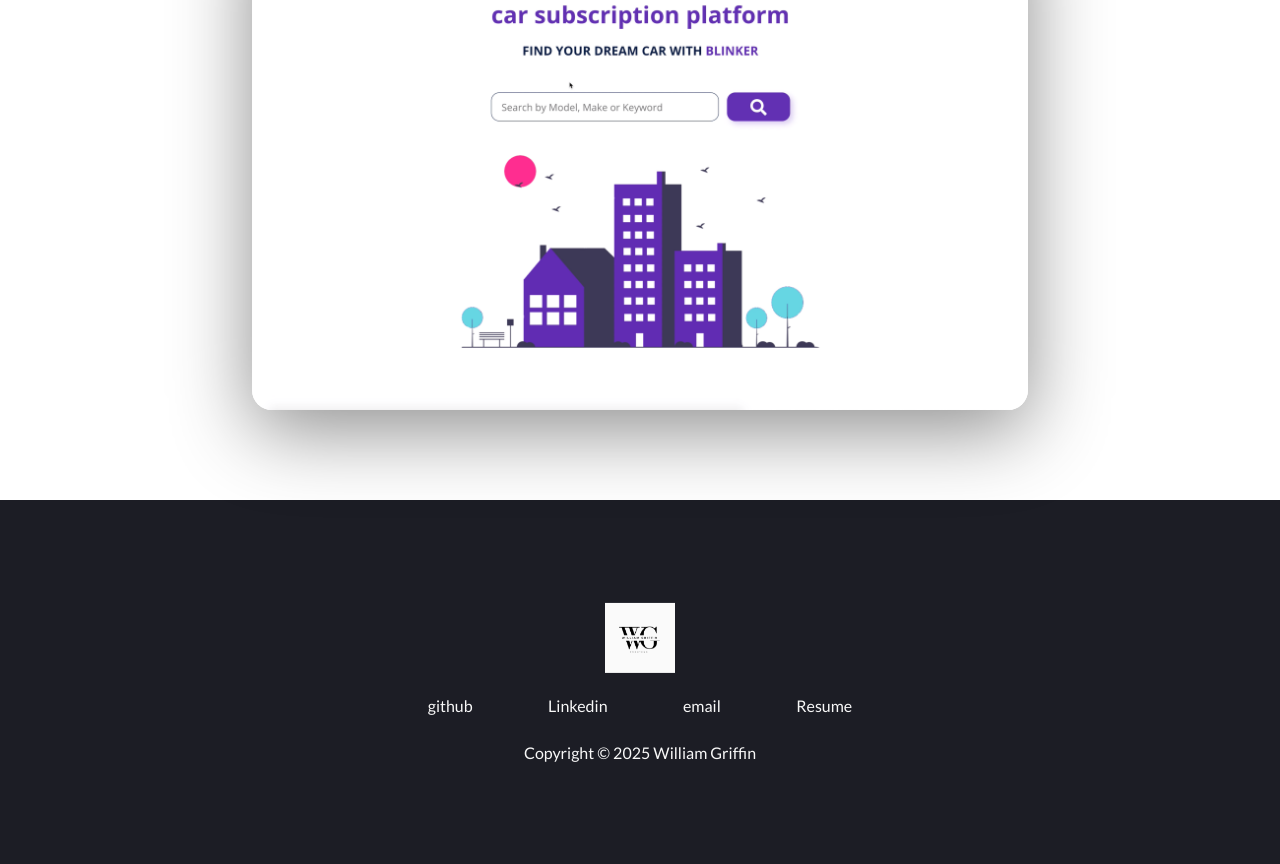
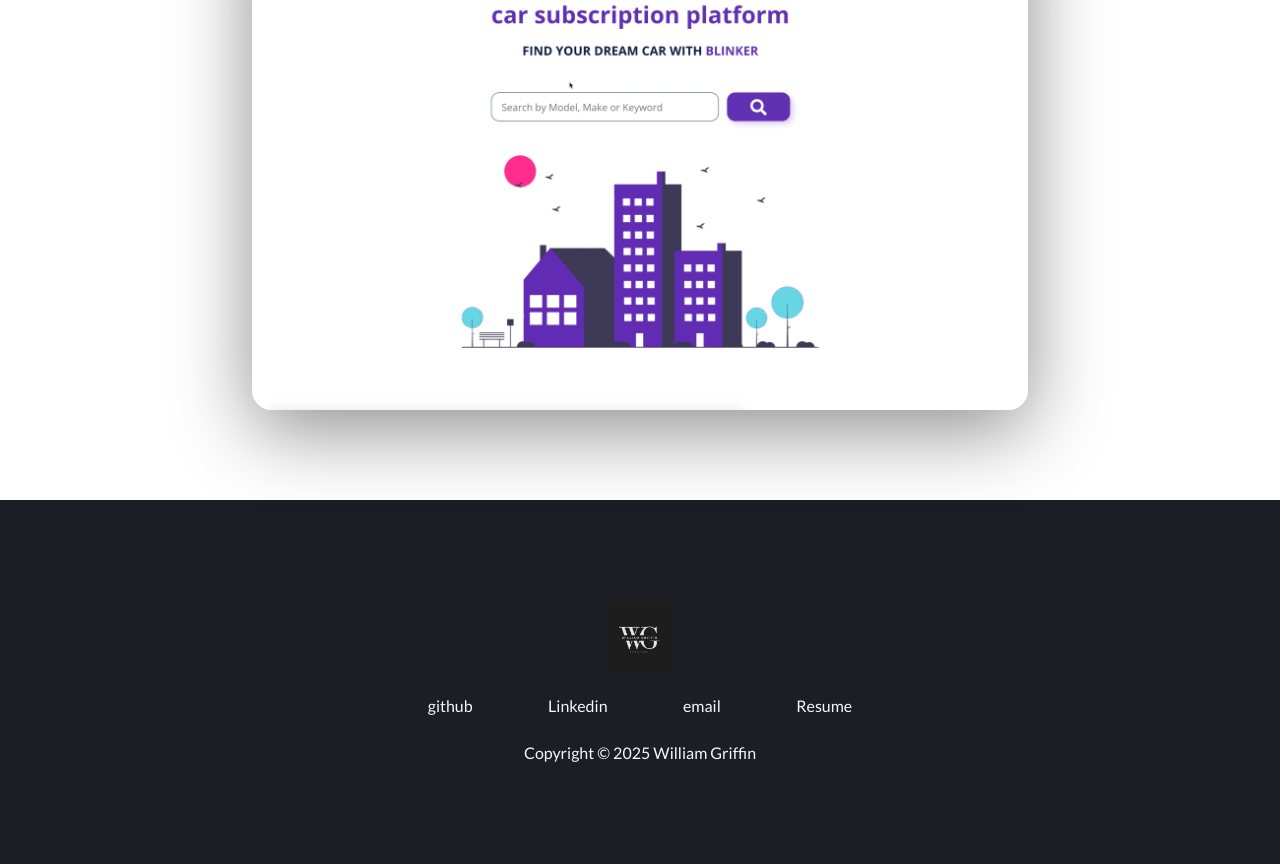
Before and after one commit to WJGriffin9262/E-Portfolio, a plain HTML site: page index.html in a window 1280 px wide. Shown: the part 3001-3865 px from the top of the page. Drawn offline with Linux system fonts and the light colour scheme.

Commit message:
update logo

```diff
--- a/styles.css
+++ b/styles.css
@@ -420,6 +420,7 @@ footer {
 .footer__logo--image {
   width: 70px;
   height: 70px;
+  filter: invert(.9);
 }
 
 .footer__social--link,
```
